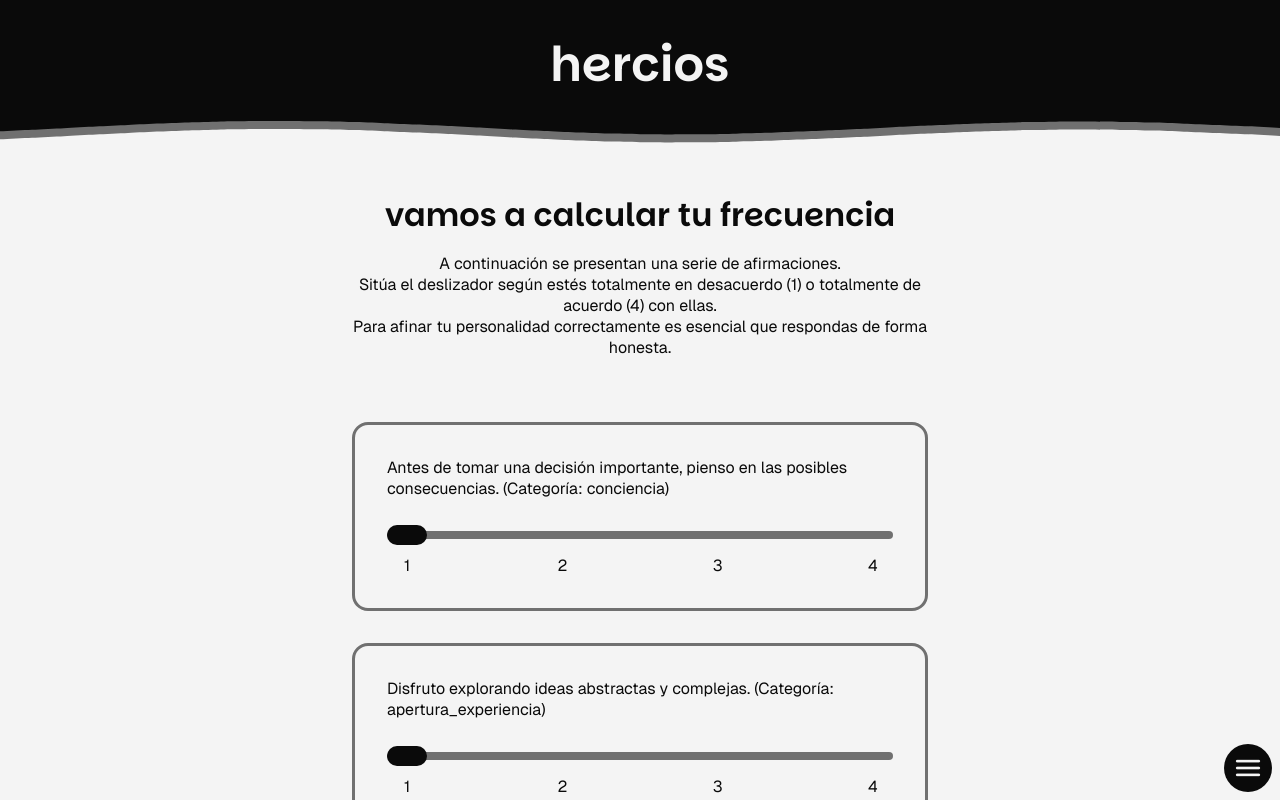
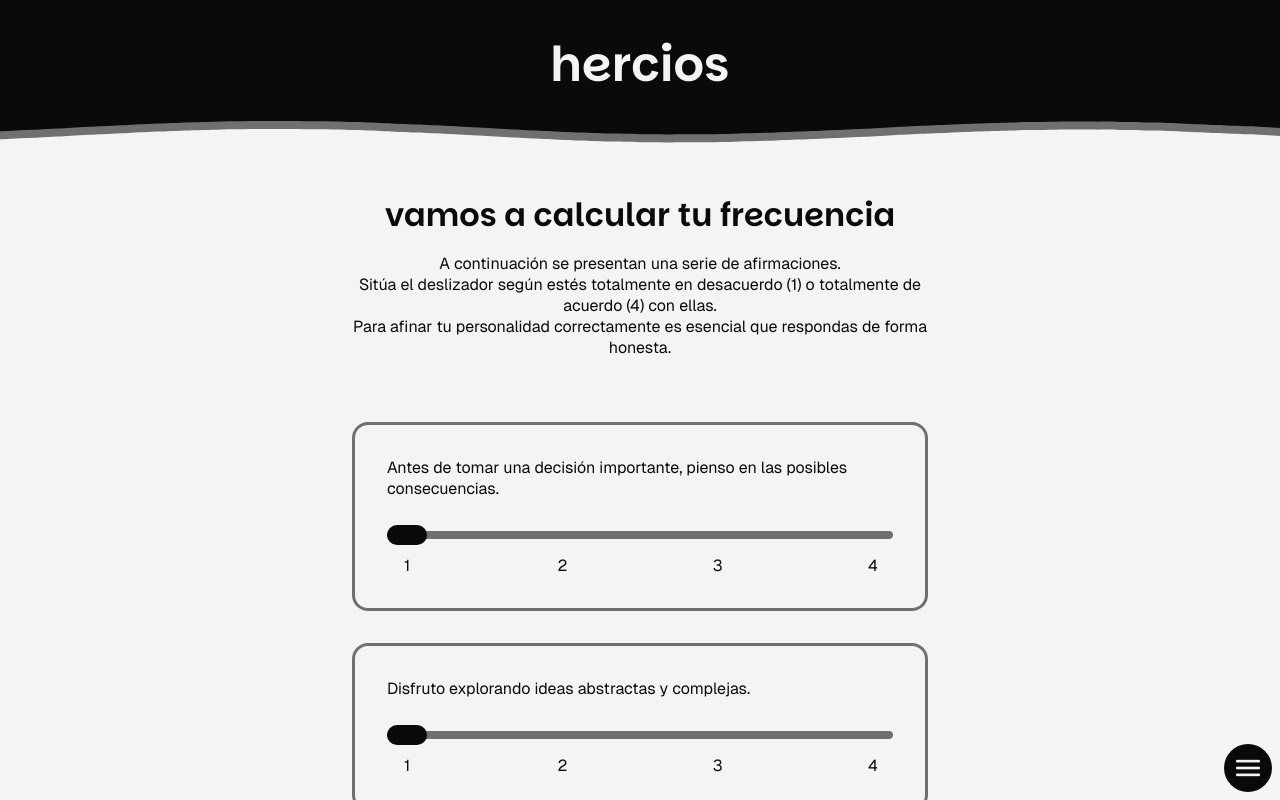
Before and after one commit to samuelquiros-design/hercios, a Nuxt app: page /test in a window 1280 px wide. Built offline with nearby package versions, Linux system fonts and the light colour scheme.

Commit message:
disabled debug categories

```diff
--- a/app/pages/test.vue
+++ b/app/pages/test.vue
@@ -483,7 +483,7 @@ onUnmounted(() => {
                 </p>
             </div>
             <div v-for="q in questions" :key="q.id" class="question_item">
-                <p>{{ q.text }} (Categoría: {{ q.category }})</p>
+                <p>{{ q.text }}</p>
                 <div class="slider">
                     <input type="range" min="1" max="4" step="1" v-model.number="q.score" class="slider_input"
                         @change="handle_slider_change(q.score, q.id)" />
```
